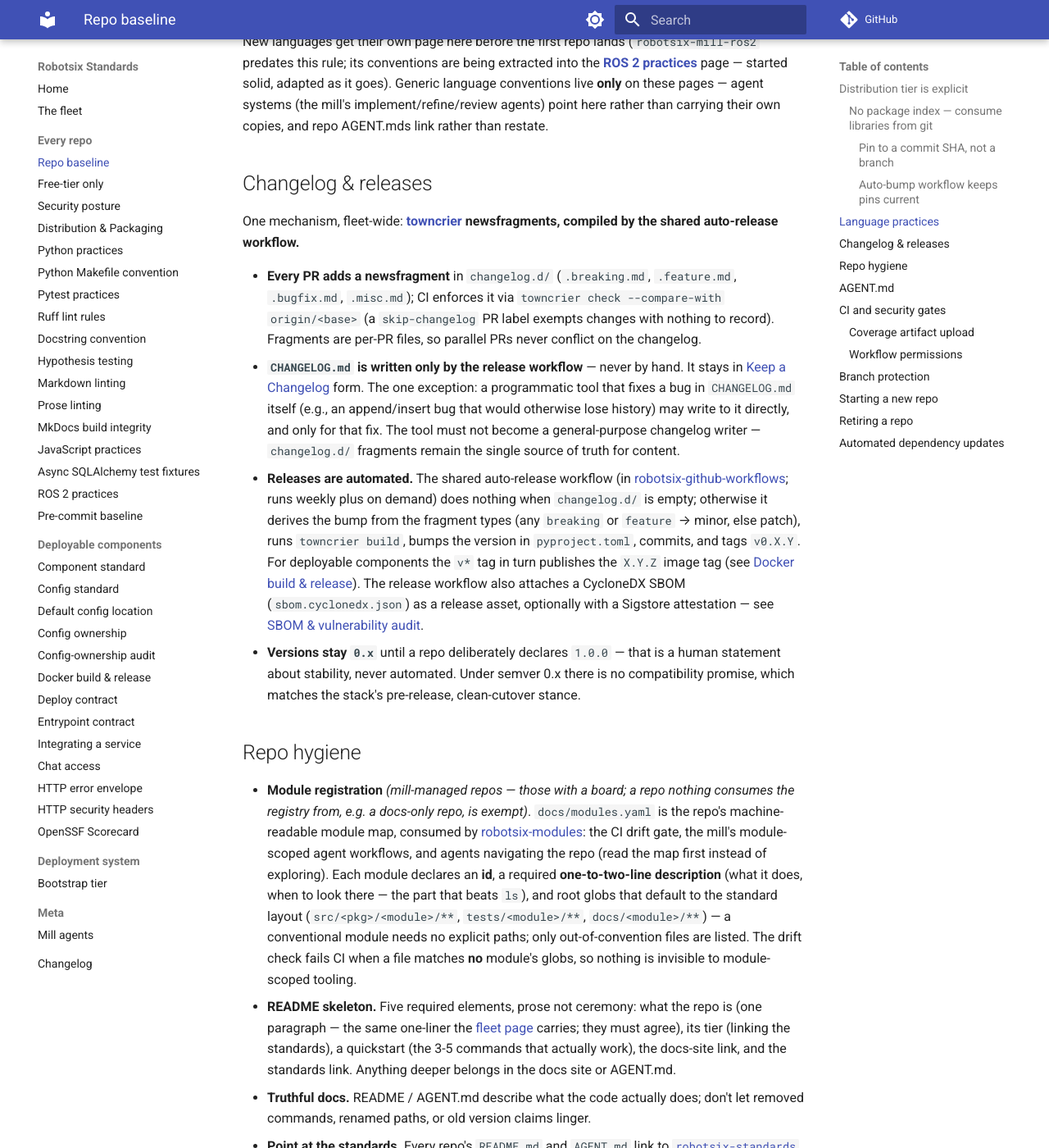
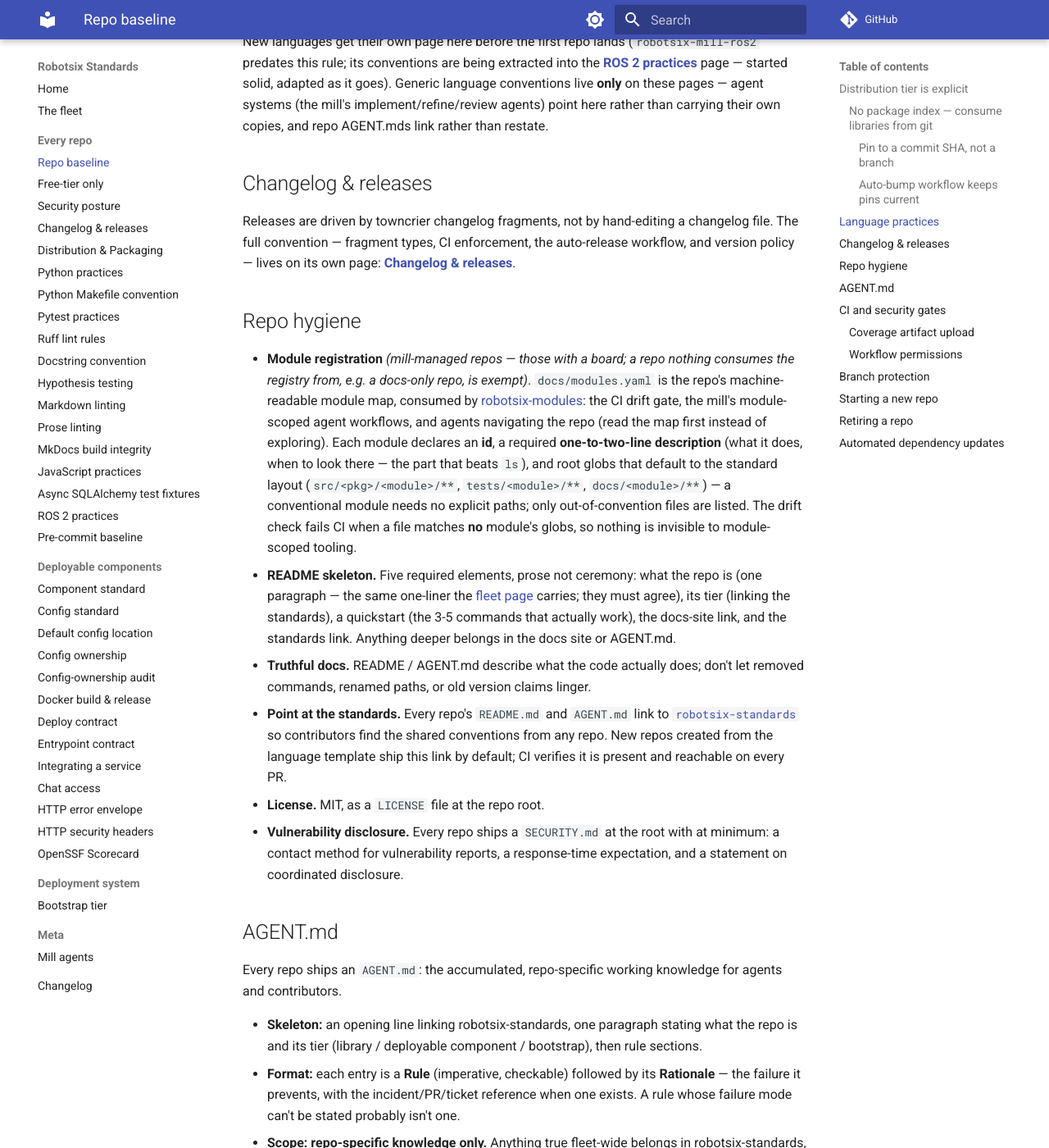
Before and after one commit to damien-robotsix/robotsix-standards, an MkDocs documentation site: the page built from docs/repo-baseline.md, in a window 1280 px wide and 1400 px high, scrolled down 1638 px. Shown: the whole window at 82% size. Built offline with MkDocs 1.6.1 and Material for MkDocs 9.7.7, drawn with Linux system fonts in a browser that asks for light colours; comment, search, counter and statistics services are not loaded.

Commit message:
mill: Standardize: changelog-fragment-driven releases for git-installed robotsix libraries (20260731T134833Z-standardize-changelog-fragment-driven-re-c3e7) (#152)
Co-authored-by: robotsix-mill <mill@robotsix.local>

```diff
--- a/docs/repo-baseline.md
+++ b/docs/repo-baseline.md
@@ -75,36 +75,10 @@ copies, and repo AGENT.mds link rather than restate.
 
 ## Changelog & releases
 
-One mechanism, fleet-wide: **[towncrier](https://towncrier.readthedocs.io)
-newsfragments, compiled by the shared auto-release workflow.**
-
-- **Every PR adds a newsfragment** in `changelog.d/` (`.breaking.md`,
-  `.feature.md`, `.bugfix.md`, `.misc.md`); CI enforces it via `towncrier
-  check --compare-with origin/<base>` (a `skip-changelog` PR label exempts
-  changes with nothing to record). Fragments are per-PR files, so parallel
-  PRs never conflict on the changelog.
-- **`CHANGELOG.md` is written only by the release workflow** — never by hand.
-  It stays in [Keep a Changelog](https://keepachangelog.com) form. The one
-  exception: a programmatic tool that fixes a bug in `CHANGELOG.md` itself
-  (e.g., an append/insert bug that would otherwise lose history) may write
-  to it directly, and only for that fix. The tool must not become a
-  general-purpose changelog writer — `changelog.d/` fragments remain the
-  single source of truth for content.
-- **Releases are automated.** The shared auto-release workflow (in
-  [robotsix-github-workflows](https://github.com/damien-robotsix/robotsix-github-workflows);
-  runs weekly plus on demand) does nothing when `changelog.d/` is empty;
-  otherwise it derives the bump from the fragment types (any `breaking` or
-  `feature` → minor, else patch), runs `towncrier build`, bumps the version in
-  `pyproject.toml`, commits, and tags `v0.X.Y`. For deployable components the
-  `v*` tag in turn publishes the `X.Y.Z` image tag (see
-  [Docker build & release](docker-standard.md)). The release workflow also
-  attaches a CycloneDX SBOM (`sbom.cyclonedx.json`) as a release asset,
-  optionally with a Sigstore attestation — see
-  [SBOM & vulnerability audit](security-posture.md#6-sbom-vulnerability-audit).
-- **Versions stay `0.x`** until a repo deliberately declares `1.0.0` — that is
-  a human statement about stability, never automated. Under semver 0.x there
-  is no compatibility promise, which matches the stack's pre-release,
-  clean-cutover stance.
+Releases are driven by towncrier changelog fragments, not by hand-editing a
+changelog file. The full convention — fragment types, CI enforcement, the
+auto-release workflow, and version policy — lives on its own page:
+**[Changelog & releases](changelog-driven-releases.md)**.
 
 ## Repo hygiene
 
--- a/mkdocs.yml
+++ b/mkdocs.yml
@@ -66,6 +66,7 @@ nav:
       - Repo baseline: repo-baseline.md
       - Free-tier only: free-tier-only.md
       - Security posture: security-posture.md
+      - Changelog & releases: changelog-driven-releases.md
       - Distribution & Packaging: distribution-packaging.md
       - Python practices: python.md
       - Python Makefile convention: python-makefile-convention.md
```
Also changed, not shown: CHANGELOG.md (+1 -0 lines), README.md (+1 -0 lines), changelog.d/20260731T134833Z-standardize-changelog-fragment-driven-re-c3e7.misc.md (added, +1 -0 lines), docs/changelog-driven-releases.md (added, +158 -0 lines), docs/distribution-packaging.md (+5 -3 lines), docs/index.md (+3 -0 lines).
